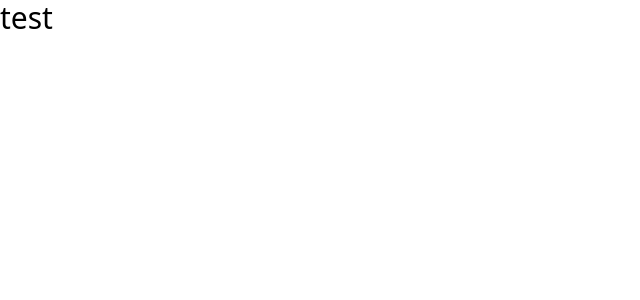
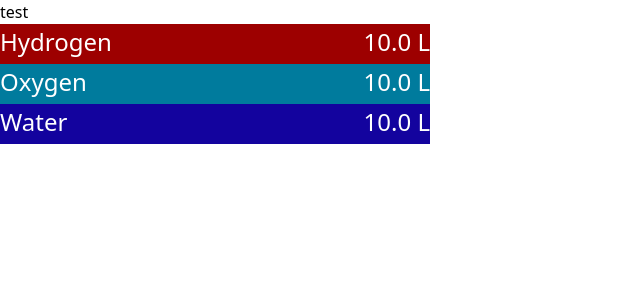
Before and after one commit to JoltStorm/hackutd-proj, a React (Vite) app: page / in a window 1280 px wide. Shown: the top 300 px of the page, without its empty margins (0-640 px from the left). Built offline with nearby package versions, Linux system fonts and the light colour scheme.

Commit message:
Resource label components

```diff
--- a/src/App.jsx
+++ b/src/App.jsx
@@ -1,14 +1,17 @@
-
 import React from 'react'
 import { useState } from 'react'
+import Resource from './components/Resource'
 
 
-function App(){
-  return(
-    <div className="text-3xl flex justify-between">
-        <h1>test</h1>
-    </div>
-  )
+function App() {
+	return (
+		<>
+			<h1>test</h1>
+			<Resource resourceName="Hydrogen" resourceColor="#9D0000" amountState="10.0 L" />
+			<Resource resourceName="Oxygen" resourceColor="#007B9D" amountState="10.0 L" />
+			<Resource resourceName="Water" resourceColor="#13039E" amountState="10.0 L" />
+		</>
+	)
 }
 
 export default App
--- /dev/null
+++ b/src/components/Resource.css
@@ -0,0 +1,9 @@
+.resource-container {
+	width: 430px;
+	height: 40px;
+}
+
+.resource-label {
+	color: white;
+	font-size: 24px;
+}
--- /dev/null
+++ b/src/components/Resource.jsx
@@ -0,0 +1,18 @@
+import { React, useState } from 'react'
+
+import './Resource.css'
+
+export default function Resource({ resourceName, resourceColor, amountState }) {
+	const style = {
+		backgroundColor: resourceColor
+	}
+
+	return (
+		<>
+			<div style={style} className="resource-container flex justify-between">
+				<span className="resource-label">{resourceName}</span>
+				<span className="resource-label">{amountState}</span>
+			</div>
+		</>
+	)
+}
```
